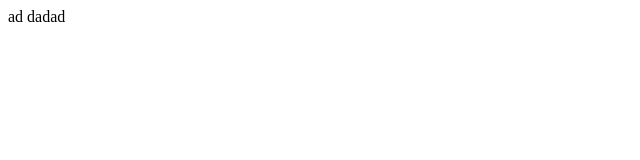
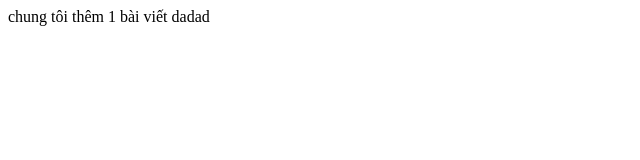
Before and after one commit to crimeprince4/d-, a plain HTML site: page dasdasdasd.html in a window 1280 px wide. Shown: the whole page, without its empty margins (0-640 px from the left). Drawn offline with Linux system fonts and the light colour scheme.

Commit message:
Update dasdasdasd.html
ko có gì hot

```diff
--- a/dasdasdasd.html
+++ b/dasdasdasd.html
@@ -6,6 +6,6 @@
     <title>Document</title>
 </head>
 <body>
-    ad
+chung tôi thêm 1 bài viết
 </body>dadad
 </html>
```
